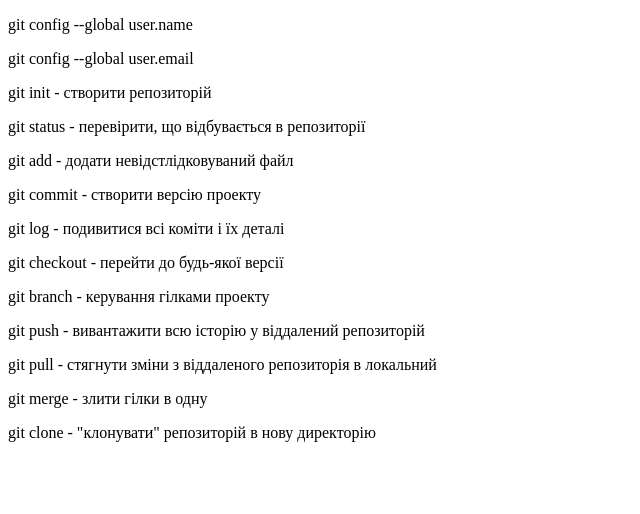
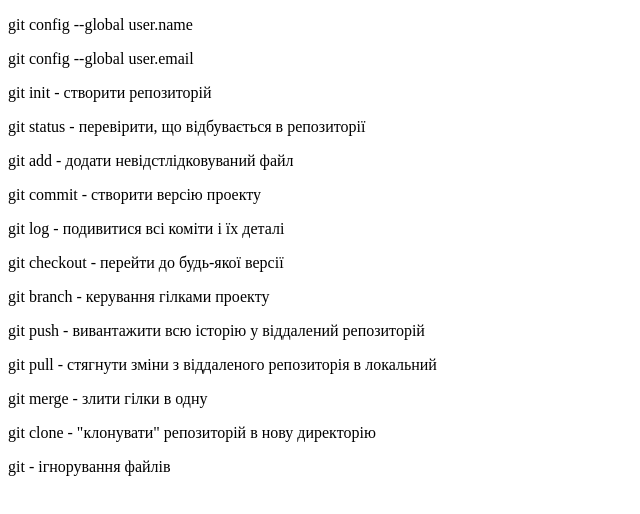
Before and after one commit to christina-sokyrko/first-project, a plain HTML site: page index.html in a window 1280 px wide. Shown: the whole page, without its empty margins (0-640 px from the left). Drawn offline with Linux system fonts and the light colour scheme.

Commit message:
Update index.html

```diff
--- a/index.html
+++ b/index.html
@@ -18,5 +18,6 @@
         <p>git pull - стягнути зміни з віддаленого репозиторія в локальний</p>
         <p>git merge - злити гілки в одну</p>
         <p>git clone - "клонувати" репозиторій в нову директорію</p>
+	<p>git - ігнорування файлів </p>
     </body>
 </html>
```
